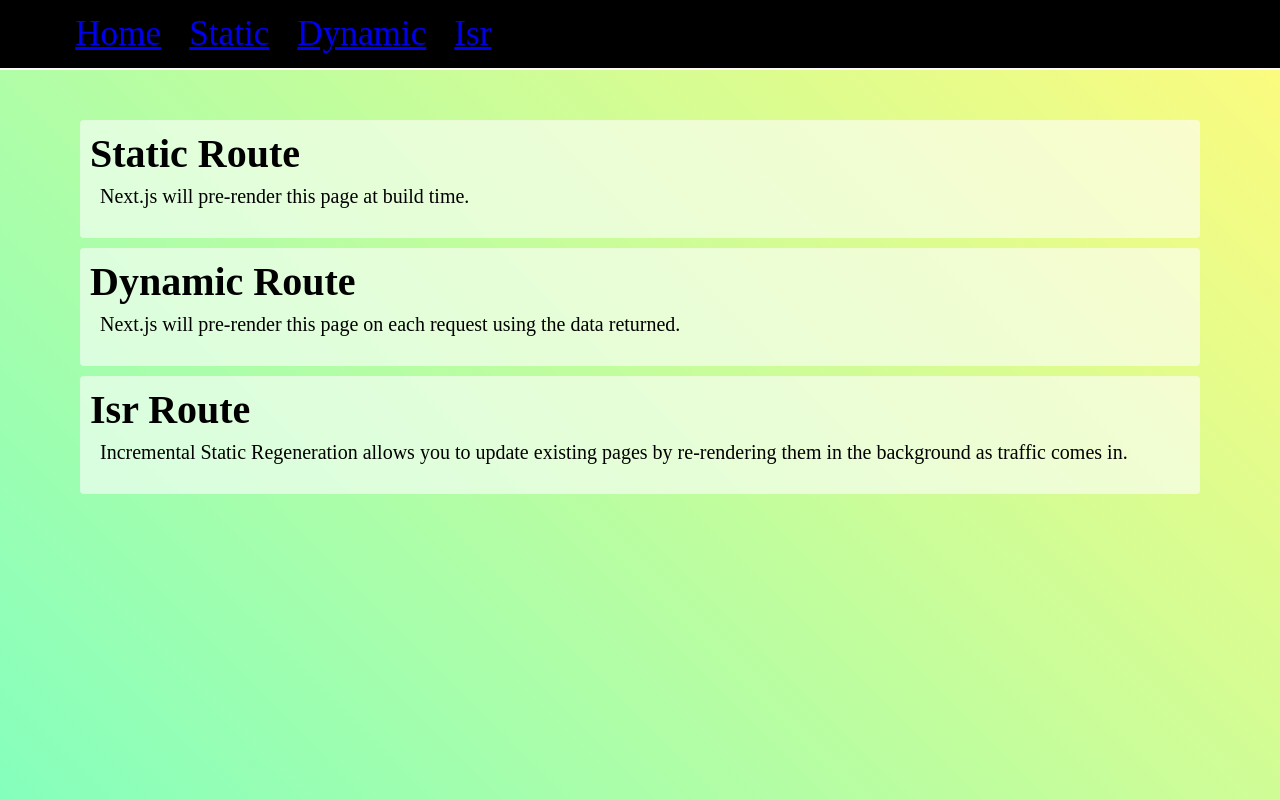
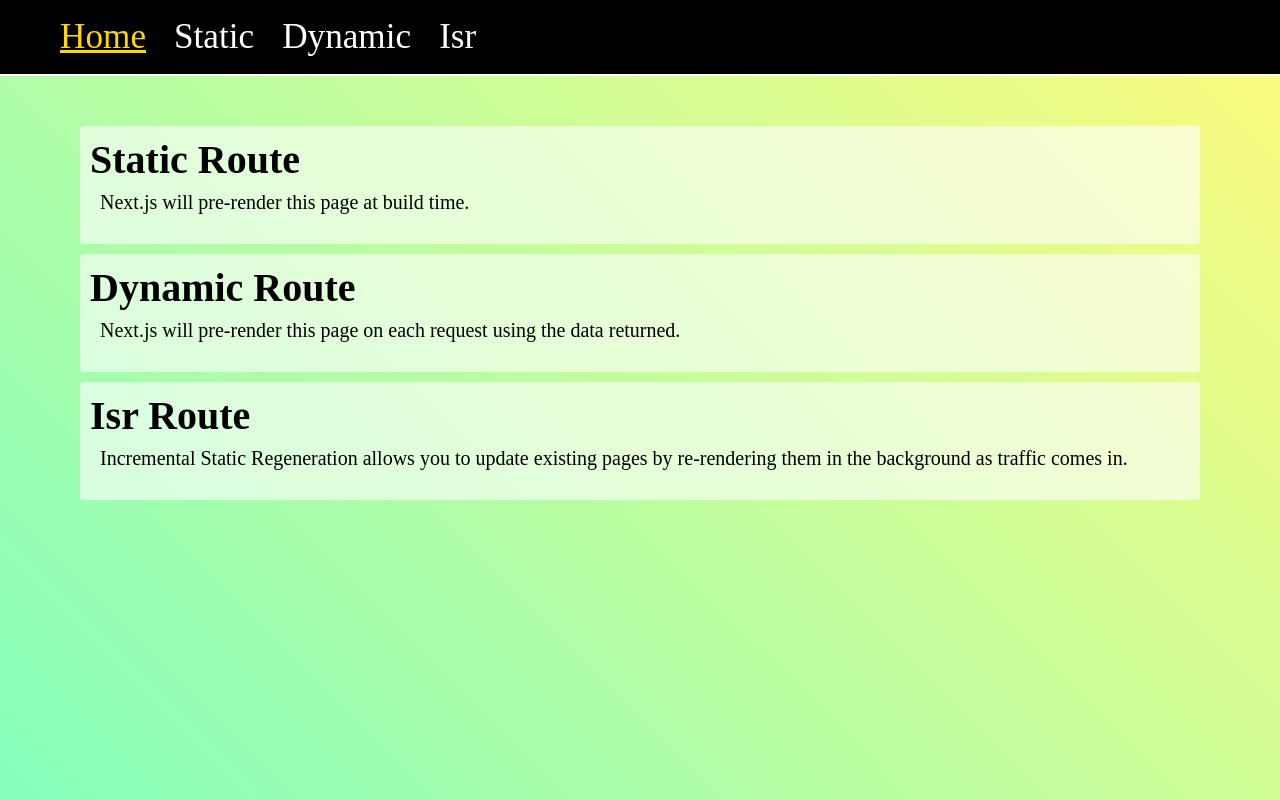
Before and after one commit to emrejz/cinemaAppNextjs, a Next.js app: page / in a window 1280 px wide. Built offline with nearby package versions, Linux system fonts and the light colour scheme.

Commit message:
formated by global prettier, changed attr

```diff
--- a/styledComponents/Navbar.js
+++ b/styledComponents/Navbar.js
@@ -1,13 +1,12 @@
 import styled from "styled-components";
 export const Navbar = styled.nav(
-  props => `
-  color: ${props.color ? props.color : "black"};
+  (props) => `
+  color: ${props.color ? props.color : "white"};
   font-size: 2.2rem;
-  height:70px;
+  height:76px;
   background-color:black;
-  color:white;
   margin: 0px;
-  padding-left: 4vw;
+  padding-left: 36px;
   display:flex;
   flex-flow:row nowrap;
   justify-content: flex-start;
@@ -18,6 +17,12 @@ export const Navbar = styled.nav(
       cursor:pointer;
       padding:4px;
       border-radius:4px;
+      color:white;
+      text-decoration: none;
+  }
+  a.active{
+      color:gold;
+      text-decoration: underline;
   }
   a:hover {
       background-color:white;
```
